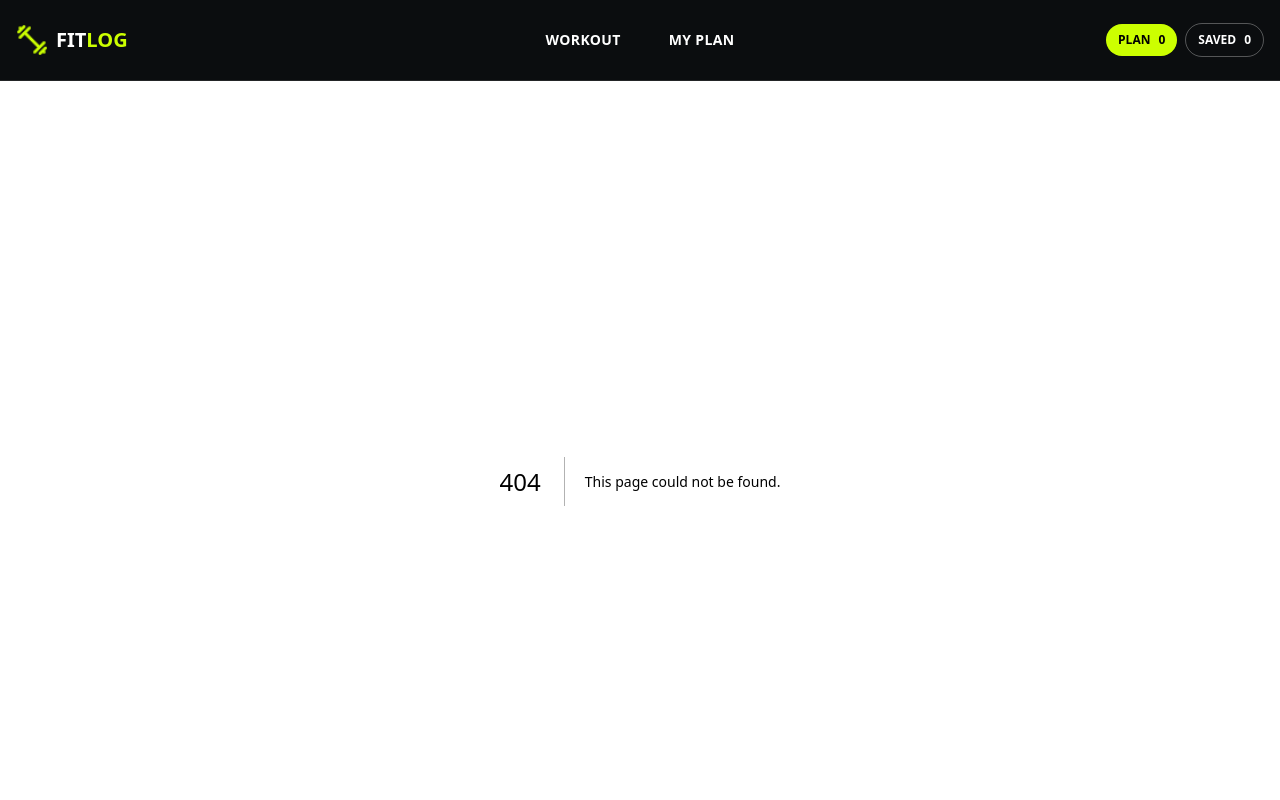
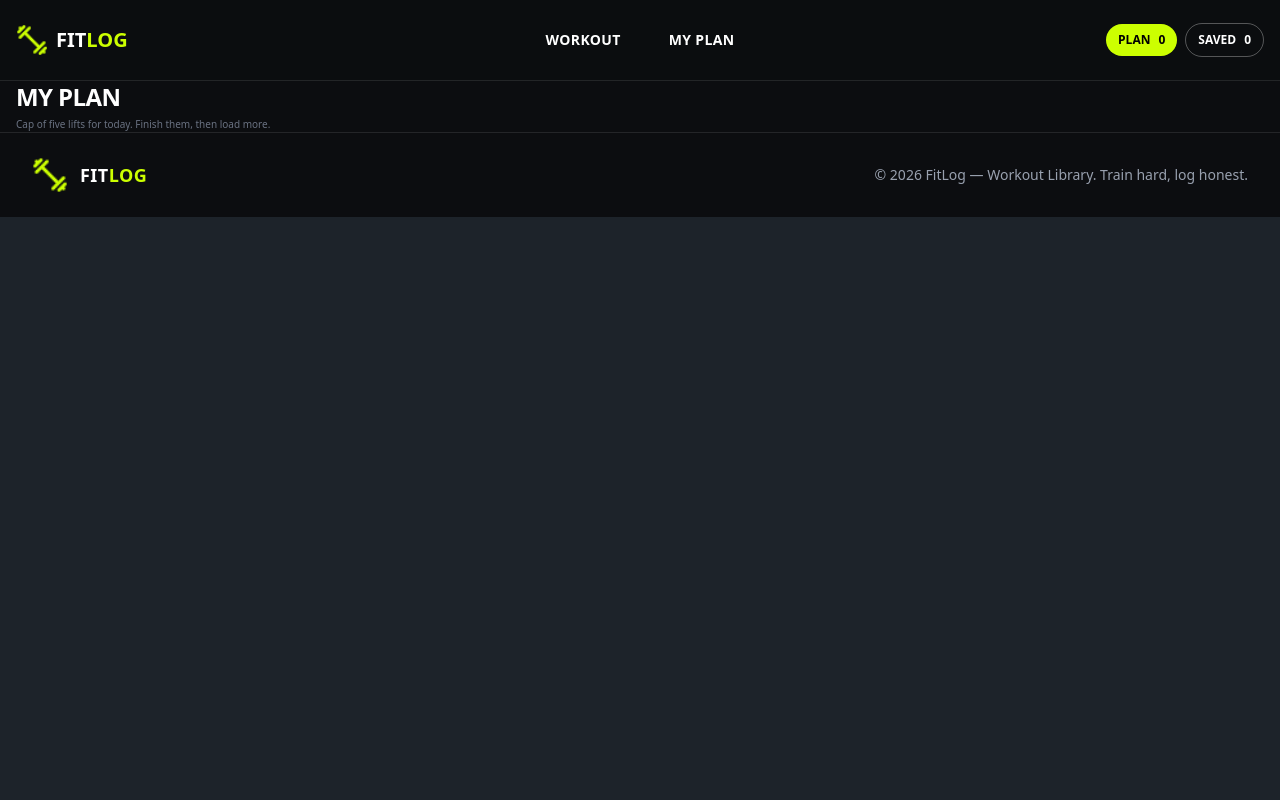
Before and after one commit to mainulislamrabby/fitlog, a Next.js app: page /my-plan in a window 1280 px wide. Before the commit this address had no page. Shown: the top 800 px of the page. Built offline with nearby package versions, Linux system fonts and the light colour scheme.

Commit message:
started working on my plan section

```diff
--- /dev/null
+++ b/src/app/my-plan/page.tsx
@@ -0,0 +1,15 @@
+import React from 'react';
+
+const MyPlan = () => {
+    return (
+        <div className='container mx-auto px-4'>
+            <div>
+                <h2 className="text-xl font-black uppercase tracking-tight sm:text-2xl">MY PLAN</h2>
+                <p className="mt-1 text-[14px] text-gray-500 sm:text-[10px]">Cap of five lifts for today. Finish them, then load more.</p>
+            </div>
+
+        </div>
+    );
+};
+
+export default MyPlan;
```
